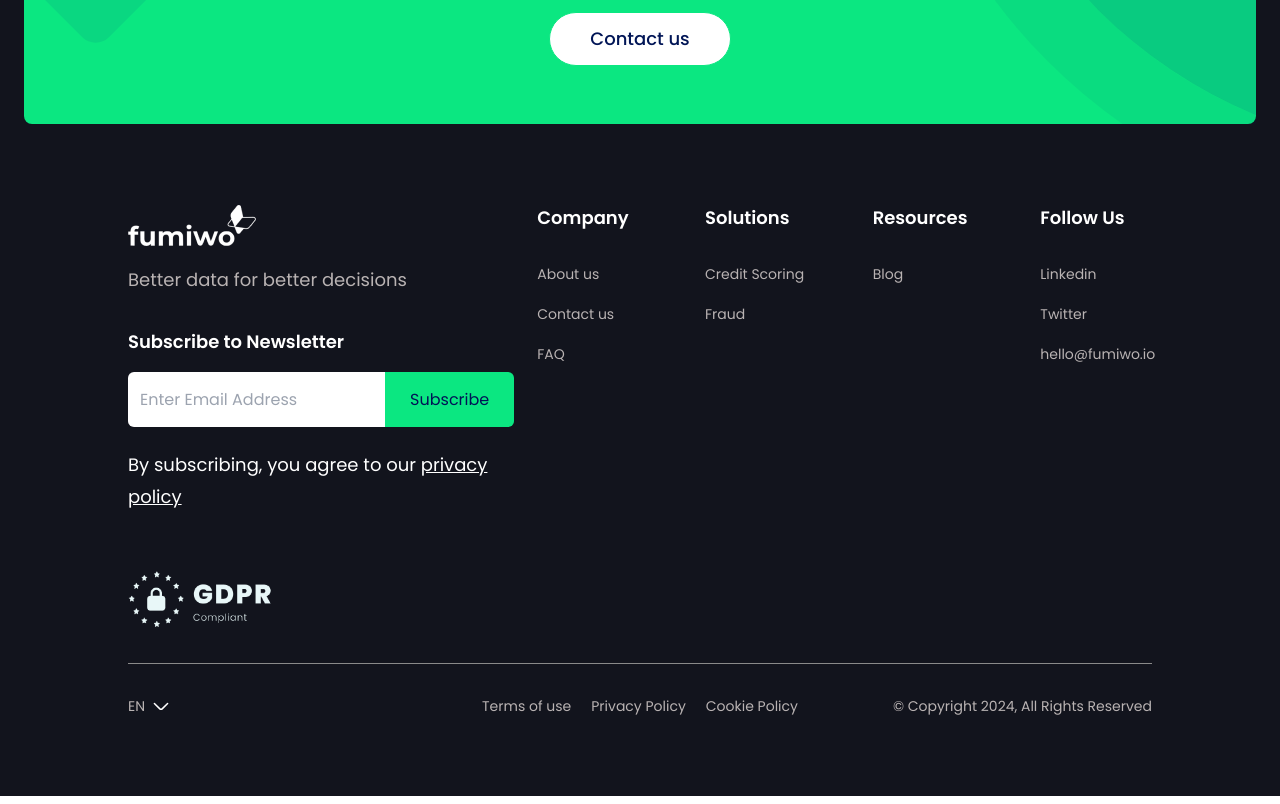
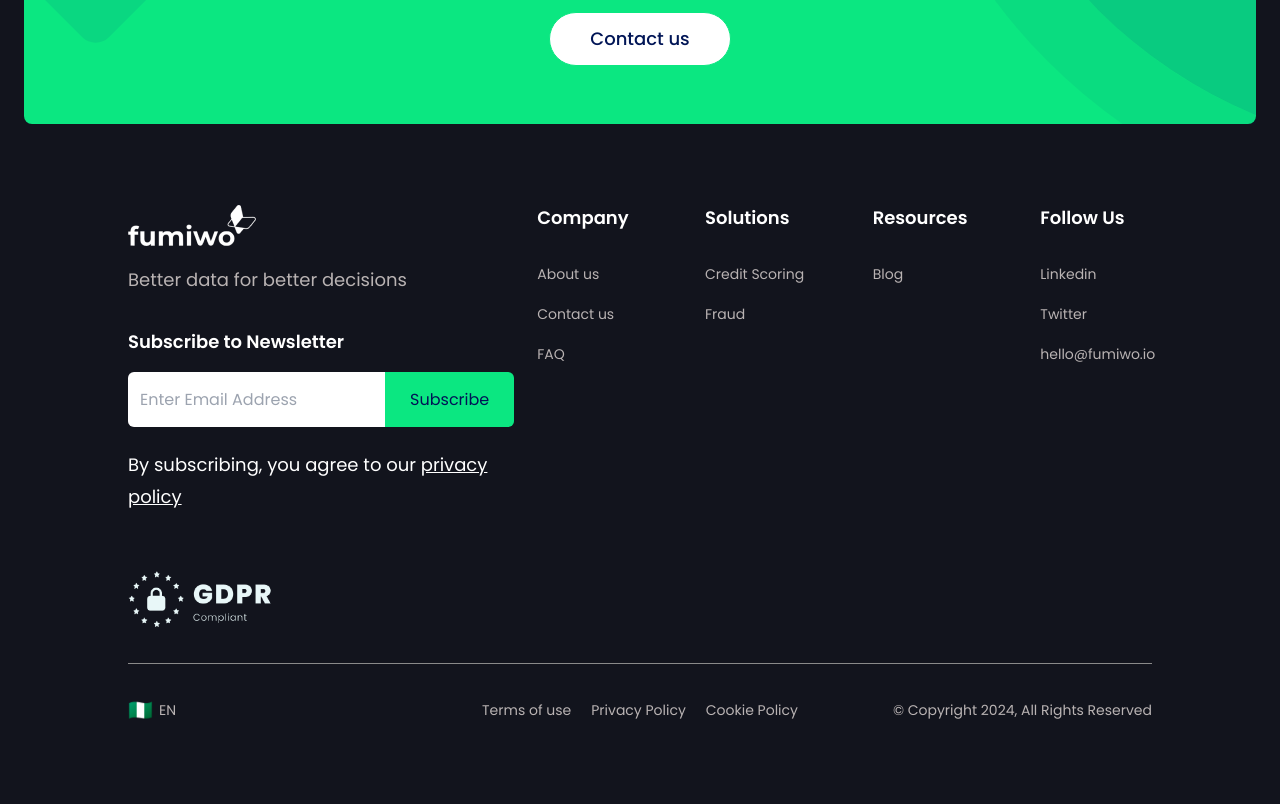
Before and after one commit to Fumiwoio2024/fumiwo-website, a Next.js app: page /solutions/credit-risk-score in a window 1280 px wide. Shown: the part 5420-6224 px from the top of the page. Built offline with nearby package versions, Linux system fonts and the light colour scheme.

Commit message:
final footer fixes

```diff
--- a/src/components/home/Footer.tsx
+++ b/src/components/home/Footer.tsx
@@ -136,8 +136,9 @@ const Footer = () => {
 
       <section className="mx-auto flex w-4/5 flex-wrap items-center justify-between border-t border-bottomFooterBorder pt-8 text-xxs text-logoGray md:text-sm">
         <div className="flex w-fit flex-1 items-center gap-1.5">
+          <span className="text-xl"> 🇳🇬</span>
           <p> EN </p>
-          <svg
+          {/* <svg
             width="20"
             height="20"
             viewBox="0 0 20 20"
@@ -153,7 +154,7 @@ const Footer = () => {
               stroke-linecap="round"
               stroke-linejoin="round"
             />
-          </svg>
+          </svg> */}
           {/* Mobile */}
           <svg
             width="13"
--- a/src/components/solutions/SolutionsHero.tsx
+++ b/src/components/solutions/SolutionsHero.tsx
@@ -30,7 +30,7 @@ const SolutionsHero = ({ type }: { type: string }) => {
             <h5 className="leading-8 text-paraGray/70">
               {isCreditScoring
                 ? "Leverage on smartphone metadata to get a more holistic view of your user's behavior."
-                : "Leverage on our machine learning model to identify potentially fraudulent user behaviour, thereby minimizing risks."}
+                : "Leverage our machine learning model to identify potentially fraudulent user behaviour, thereby minimizing risks."}
             </h5>
             <Divider height={2} />
             <div className="grid grid-cols-1 gap-4 xl:w-fit xl:grid-cols-2">
```
